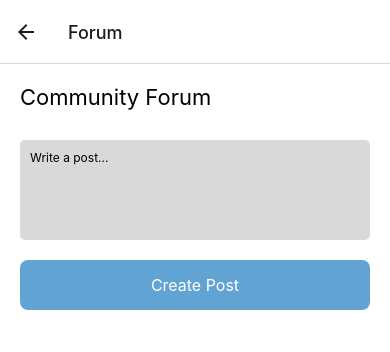
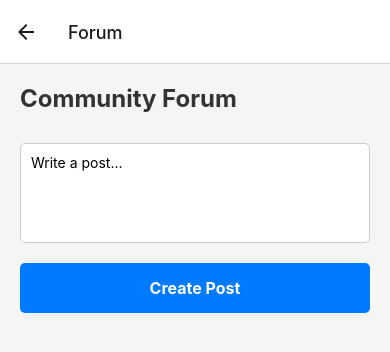
Before and after one commit to TheoMKgosi/CSI473-assignment, a React Native app in the folder NeighborhoodWatchApp/frontend/: screen /Forum in a window 390 px wide. Shown: the top 352 px of the page. Built offline with nearby package versions, Linux system fonts and the light colour scheme; a web font is replaced by a local one.

Commit message:
Update ForumScreen.js revert changes

```diff
--- a/NeighborhoodWatchApp/frontend/screens/ForumScreen.js
+++ b/NeighborhoodWatchApp/frontend/screens/ForumScreen.js
@@ -1,26 +1,18 @@
 import React, { useState, useEffect } from 'react';
-import { View, Text, TextInput, TouchableOpacity, FlatList, StyleSheet, Alert, Image } from 'react-native';
+import { View, Text, TextInput, TouchableOpacity, FlatList, StyleSheet, Alert } from 'react-native';
 import axios from 'axios';
 
-const ForumScreen = ({ route, navigation }) => {
-  const { token } = route.params || {};
+const ForumScreen = () => {
   const [postContent, setPostContent] = useState('');
   const [posts, setPosts] = useState([]);
 
+  // Fetch posts (placeholder, to be implemented once backend is fixed)
   useEffect(() => {
-    const fetchPosts = async () => {
-      try {
-        const response = await axios.get(
-          'https://super-palm-tree-69499prjx6rp24xg7.github.dev:8000/api/forum/',
-          { headers: { Authorization: `Token ${token}` } }
-        );
-        setPosts(response.data);
-      } catch (error) {
-        Alert.alert('Error', 'Failed to fetch posts');
-      }
-    };
-    if (token) fetchPosts();
-  }, [token]);
+    // Replace with actual API call
+    // axios.get('https://<your-codespace>.github.dev:8000/api/forum/', {
+    //   headers: { Authorization: `Token <your-token>` }
+    // }).then(response => setPosts(response.data));
+  }, []);
 
   const handleCreatePost = async () => {
     if (!postContent.trim()) {
@@ -29,11 +21,11 @@ const ForumScreen = ({ route, navigation }) => {
     }
     try {
       const response = await axios.post(
-        'https://super-palm-tree-69499prjx6rp24xg7.github.dev:8000/api/forum/',
+        'https://<your-codespace>.github.dev:8000/api/forum/',
         { content: postContent },
-        { headers: { Authorization: `Token ${token}` } }
+        { headers: { Authorization: 'Token <your-token>' } }
       );
-      setPosts([response.data, ...posts]);
+      setPosts([...posts, response.data]);
       setPostContent('');
       Alert.alert('Success', 'Post created successfully');
     } catch (error) {
@@ -42,27 +34,15 @@ const ForumScreen = ({ route, navigation }) => {
   };
 
   const renderPost = ({ item }) => (
-    <View style={styles.rectangle22}>
-      <View style={styles.rectangle22Inner} />
-      <Text style={styles.user0101}>{item.user?.email || 'User0101'}</Text>
-      <View style={styles.rectangle31}>
-        <Image source={require('../../assets/user-icon.png')} style={styles.rectangle31Inner} />
-      </View>
-      <View style={styles.component15}>
-        <Image source={require('../../assets/like-icon.png')} style={styles.mdiLike} />
-        <Text style={styles.like}>Like ({item.likes || 0})</Text>
-      </View>
-      <View style={styles.component16}>
-        <Image source={require('../../assets/comment-icon.png')} style={styles.iconamoonComment} />
-        <Text style={styles.comment}>Comment</Text>
-      </View>
-      <Text style={styles.heyEveryone}>{item.content}</Text>
+    <View style={styles.postContainer}>
+      <Text style={styles.postContent}>{item.content}</Text>
+      <Text style={styles.postMeta}>Posted at: {item.created_at}</Text>
     </View>
   );
 
   return (
-    <View style={styles.communityForum}>
-      <Text style={styles.communityForumTitle}>Community Forum</Text>
+    <View style={styles.container}>
+      <Text style={styles.title}>Community Forum</Text>
       <TextInput
         style={styles.input}
         placeholder="Write a post..."
@@ -84,116 +64,57 @@ const ForumScreen = ({ route, navigation }) => {
 };
 
 const styles = StyleSheet.create({
-  communityForum: {
+  container: {
     flex: 1,
-    backgroundColor: '#fff',
     padding: 20,
+    backgroundColor: '#f5f5f5',
   },
-  communityForumTitle: {
-    fontFamily: 'Inter',
-    fontSize: 22,
-    fontWeight: '400',
-    color: '#000',
+  title: {
+    fontSize: 24,
+    fontWeight: 'bold',
     marginBottom: 20,
+    color: '#333',
   },
   input: {
     width: '100%',
     padding: 10,
     marginVertical: 10,
-    backgroundColor: '#d9d9d9',
+    borderWidth: 1,
+    borderColor: '#ccc',
     borderRadius: 5,
+    backgroundColor: '#fff',
     minHeight: 100,
-    fontFamily: 'Inter',
-    fontSize: 12,
   },
   button: {
     width: '100%',
     padding: 15,
-    backgroundColor: '#61a3d2',
-    borderRadius: 8,
+    backgroundColor: '#007bff',
+    borderRadius: 5,
     alignItems: 'center',
     marginVertical: 10,
   },
   buttonText: {
     color: '#fff',
-    fontFamily: 'Inter',
     fontSize: 16,
-    fontWeight: '400',
+    fontWeight: 'bold',
   },
   postList: {
     flex: 1,
     width: '100%',
   },
-  rectangle22: {
-    width: '100%',
+  postContainer: {
     padding: 10,
-    marginVertical: 5,
     borderBottomWidth: 1,
     borderBottomColor: '#ccc',
-  },
-  rectangle22Inner: {
-    backgroundColor: '#d9d9d9',
-    width: '100%',
-    height: 128,
-    borderRadius: 5,
-  },
-  user0101: {
-    fontFamily: 'Inter',
-    fontSize: 12,
-    fontWeight: '400',
-    color: '#000',
-    marginTop: 5,
-  },
-  rectangle31: {
-    justifyContent: 'center',
-    alignItems: 'center',
-    width: 40,
-    height: 40,
     marginVertical: 5,
   },
-  rectangle31Inner: {
-    backgroundColor: '#d3d3d3',
-    width: 40,
-    height: 40,
-    borderRadius: 20,
+  postContent: {
+    fontSize: 16,
+    color: '#333',
   },
-  component15: {
-    flexDirection: 'row',
-    alignItems: 'center',
-    gap: 6,
-    marginVertical: 5,
-  },
-  mdiLike: {
-    width: 24,
-    height: 24,
-  },
-  like: {
-    fontFamily: 'Inter',
+  postMeta: {
     fontSize: 12,
-    fontWeight: '400',
-    color: '#000',
-  },
-  component16: {
-    flexDirection: 'row',
-    alignItems: 'center',
-    gap: 8,
-    marginVertical: 5,
-  },
-  iconamoonComment: {
-    width: 24,
-    height: 24,
-  },
-  comment: {
-    fontFamily: 'Inter',
-    fontSize: 12,
-    fontWeight: '400',
-    color: '#000',
-  },
-  heyEveryone: {
-    fontFamily: 'Inter',
-    fontSize: 12,
-    fontWeight: '400',
-    color: '#000',
+    color: '#666',
     marginTop: 5,
   },
 });
```
